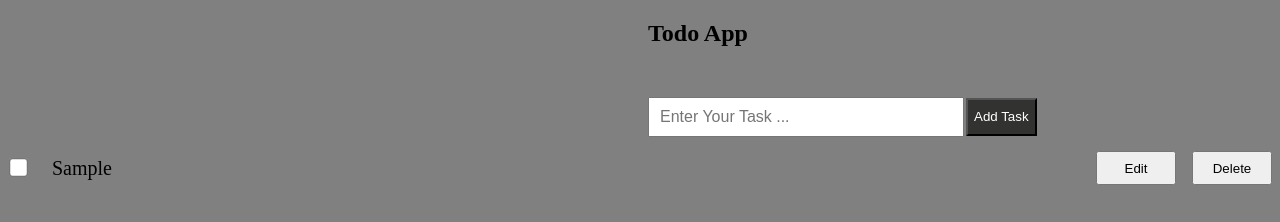
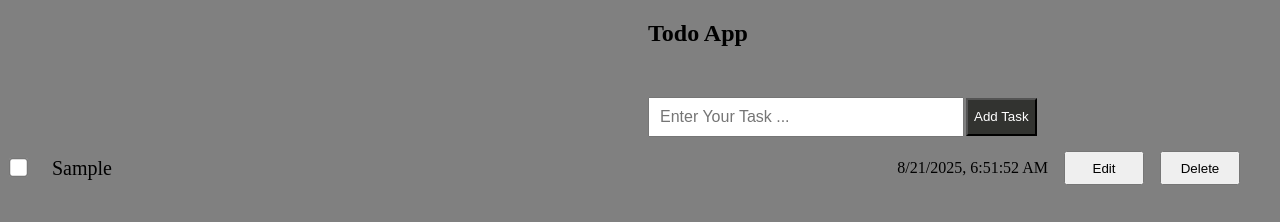
Before and after one commit to shiyada777/JavaScript_Projects, a plain HTML site: page kali/todoapp/index.html in a window 1280 px wide. Both pictures are taken after typing "Sample" into the empty fields and a click on the button "Add Task". Drawn offline with Linux system fonts and the light colour scheme.

Commit message:
complete frontend todoapp

```diff
--- a/kali/todoapp/script.js
+++ b/kali/todoapp/script.js
@@ -1,22 +1,48 @@
 //calling all the variables
-let container=document.getElementById("container");
-let inputBox=document.getElementById("inputBox");
-let addBtn=document.getElementById("addBtn");
-let taskList=document.getElementById("taskList");
+let container = document.getElementById("container");
+let inputBox = document.getElementById("inputBox");
+let addBtn = document.getElementById("addBtn");
+let taskList = document.getElementById("taskList");
+
+//add button function
+addBtn.addEventListener("click", function () {
+
+    //empty value
+    if(inputBox.value==""){return null}
 
 
-//add button function
-addBtn.addEventListener("click",function(){
-   let inputValue= inputBox.value;
-   let taskDiv=document.createElement("div")
-   taskDiv.innerHTML=` <div id="task">
+  let inputValue = inputBox.value;
+  let taskDiv = document.createElement("div");
+
+  //date thing
+  let date = new Date();
+  let currentDate = date.toLocaleString();
+  taskDiv.innerHTML = ` <div id="task">
 
          <div id="taskLeft"> <div><input type="checkbox" name="check" id="checkBox"></div>
         <div><p id="text">${inputValue}</p></div> </div>
-    <div id="taskRight"><div><button id="edit">Edit</button></div>
+    <div id="taskRight">
+    <div>${currentDate}</div>
+    <div><button id="edit">Edit</button></div>
         <div><button id="delete">Delete</button></div></div>
 
-    </div>`
-   taskList.append(taskDiv)
-   inputBox.value=""
+    </div>`;
+
+  taskList.append(taskDiv);
+  inputBox.value = "";
+
+  //checklist
+  let text = taskDiv.querySelector("#text");
+  let checkBox = taskDiv.querySelector("#checkBox");
+  checkBox.addEventListener("change", function () {
+    text.classList.toggle("done");
+  });
+
+  //delete button
+  let deletebtn = taskDiv.querySelector("#delete");
+  deletebtn.addEventListener("click", function () {
+    taskDiv.remove();
+  });
+
+  //edit button
 });
--- a/kali/todoapp/style.css
+++ b/kali/todoapp/style.css
@@ -37,6 +37,7 @@ body {
   display: flex;
   align-items: center;
   gap: 1rem;
+  margin-right: 2rem;
 }
 
 /* task css  */
@@ -54,3 +55,8 @@ body {
 #checkBox{
   transform: scale(1.5);
 }
+
+/* check uncheck feature */
+.done{
+    text-decoration: line-through;
+}
```
